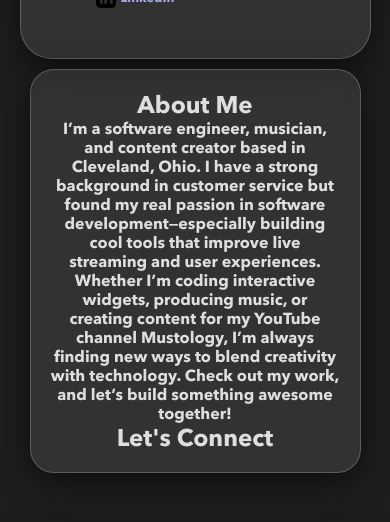
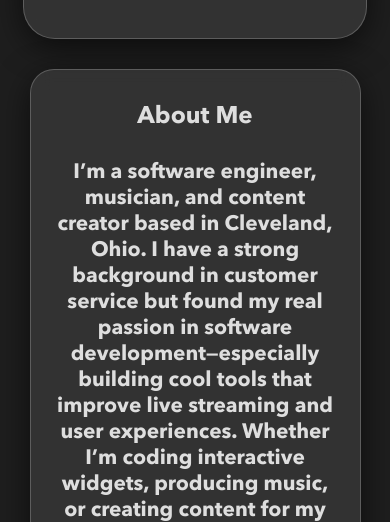
Before and after one commit to officialmusto/musto-website, a React (Vite) app: page / in a window 390 px wide. Shown: the part 1114-1636 px from the top of the page. Built offline with nearby package versions, Linux system fonts and the light colour scheme.

Commit message:
update for great mobile responsiveness

```diff
--- a/src/App.css
+++ b/src/App.css
@@ -73,9 +73,20 @@ body {
   object-fit: cover;
 }
 
+.all-el {
+  max-width: 1200px;
+  width: 100%;
+  margin: 0 auto;
+  display: flex;
+  flex-direction: column;
+  align-items: center;
+}
 
 .profile-and-about {
-  margin: 5%
+  width: 90%;
+  gap: 20px;
+  display: flex;
+  flex-direction: row;
 }
 
 
@@ -88,10 +99,7 @@ body {
 
 /* ---------------------------------------- */
 
-@media (max-width: 850px) {
-  .all-el{
-    justify-content: center;
-  }
+@media (max-width: 1100px) {
 
   .profile-and-about {
     display: flex;
--- a/src/components/About/About.css
+++ b/src/components/About/About.css
@@ -4,8 +4,7 @@
 }
 
 #about {
-  width: 100%;
-  padding: 20px;
+  padding: 10px;
 }
 
 .about-box {
@@ -21,24 +20,27 @@
 }
 
 #about-title {
-  gap: 20px;
+  padding: 20px;
   font-size: 1.5rem;
   font-family: "avenir-next-bold", Arial, Helvetica, sans-serif;
   color: #dedede;
 }
 
 #about-text {
+  padding: 3%;
   font-family: "avenir-next-bold", Arial, Helvetica, sans-serif;
   font-size: 1.3rem;
   color: #dedede;
 }
 
 .connect-link-div {
+  padding: 20px;
   justify-content: center;
   color: #b4d6fd;
 }
 
 a {
+
   color: #b4d6fd ;
 }
 
@@ -51,12 +53,9 @@ a:hover {
   font-size: 1.5rem;
   color: #dedede;
   max-width: 100px;
-  margin: 50px;
+
 }
 
 
 @media (max-width: 850px) {
-  #about-text {
-    font-size: 1rem;
-  }
 }
--- a/src/components/ProfileCard/ProfileCard.css
+++ b/src/components/ProfileCard/ProfileCard.css
@@ -1,6 +1,5 @@
 #home {
-
-  width: 100%;
+  width: 98%;
   gap: 20px;
   scroll-margin-top: 230px;
   display: flex;
```
